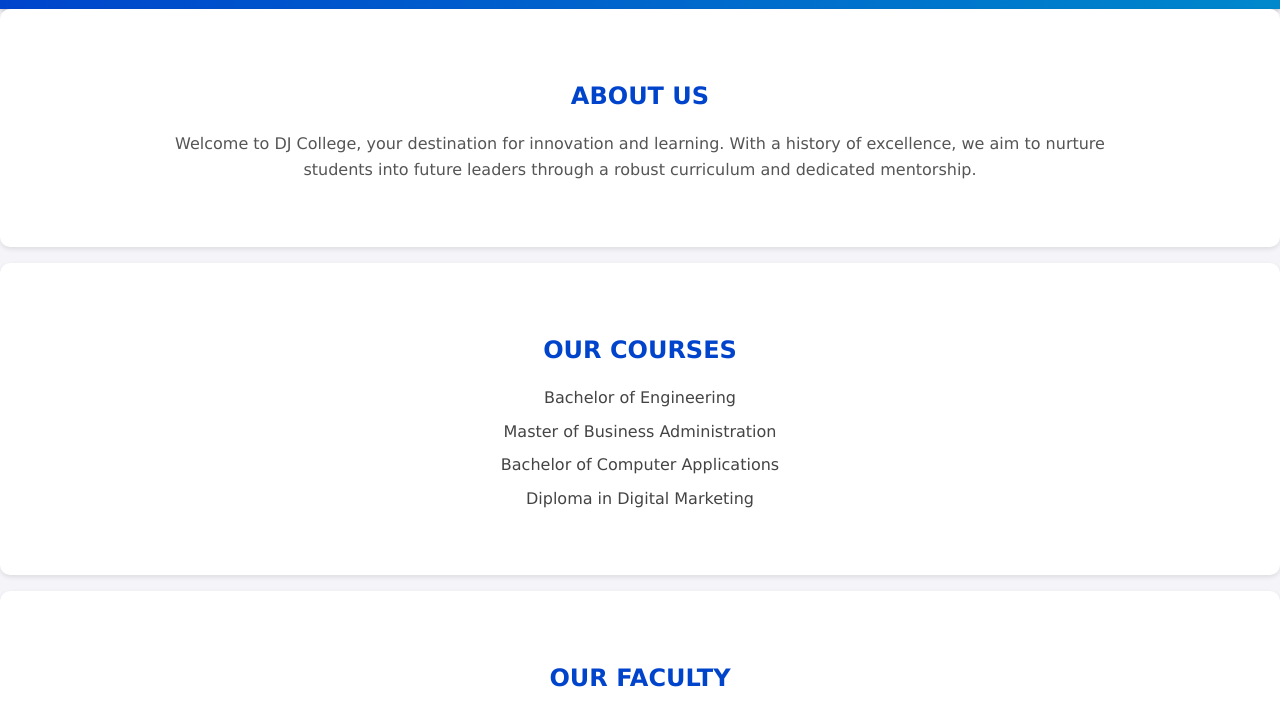
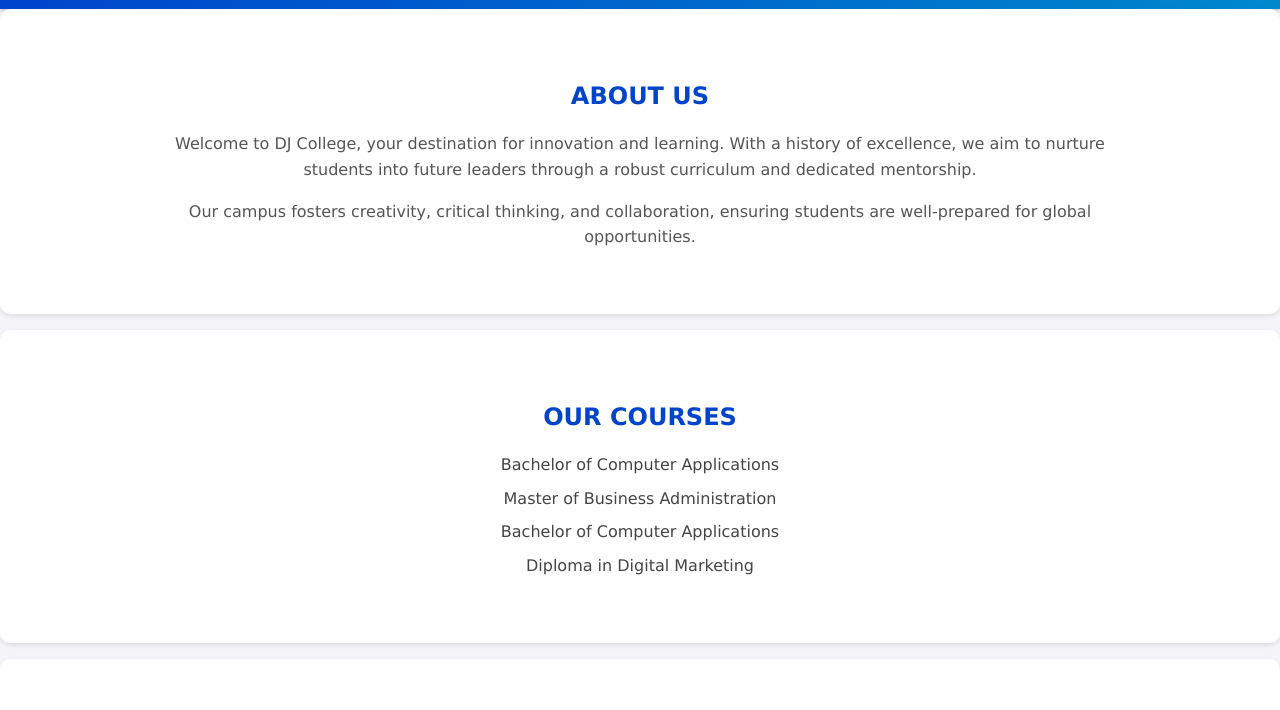
Before and after one commit to DivyashreeJeevanathan/college-website, a plain HTML site: page index.html in a window 1280 px wide. Shown: the part 90-800 px from the top of the page. Drawn offline with Linux system fonts and the light colour scheme.

Commit message:
changed the bca course

```diff
--- a/index.html
+++ b/index.html
@@ -25,14 +25,16 @@
         <div class="container">
             <h2>About Us</h2>
             <p>Welcome to DJ College, your destination for innovation and learning. With a history of excellence, we aim to nurture students into future leaders through a robust curriculum and dedicated mentorship.</p>
+            <p>Our campus fosters creativity, critical thinking, and collaboration, ensuring students are well-prepared for global opportunities.</p>
         </div>
     </section>
+
 
     <section id="courses" class="section">
         <div class="container">
             <h2>Our Courses</h2>
             <ul>
-                <li>Bachelor of Engineering</li>
+                <li>Bachelor of Computer Applications</li>
                 <li>Master of Business Administration</li>
                 <li>Bachelor of Computer Applications</li>
                 <li>Diploma in Digital Marketing</li>
```
